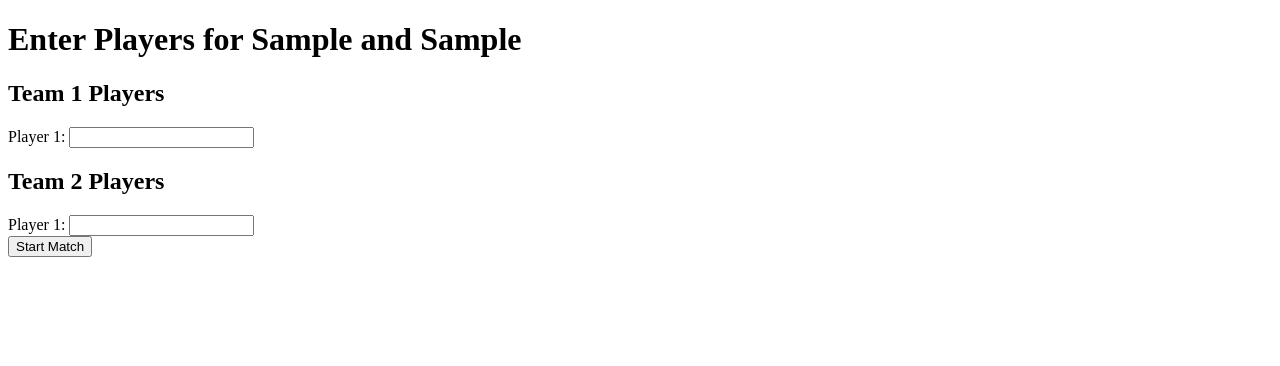
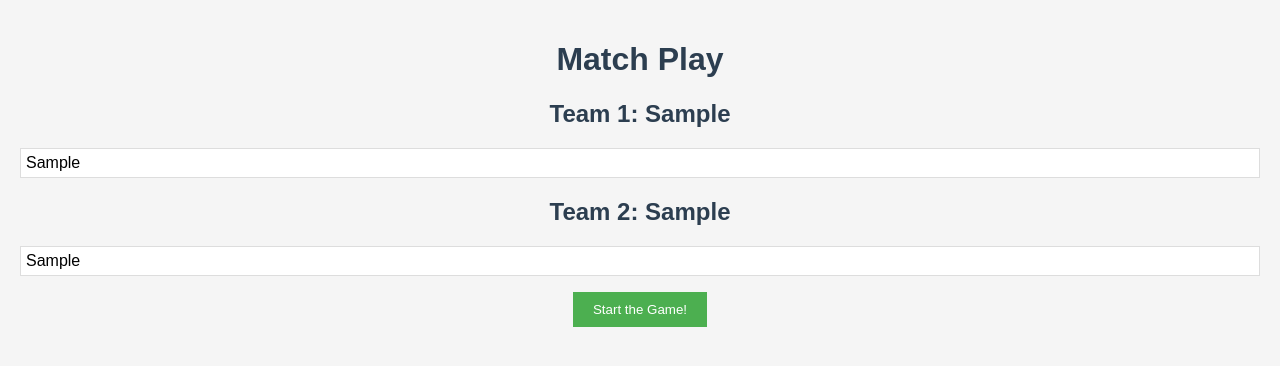
Before and after one commit to sourab777karad/SportsMate, a Flask app: template frontend/templates/match_play.html in a window 1280 px wide. Shown: the top 366 px of the page. Run offline with Flask 3, Linux system fonts and the light colour scheme; the template is opened without the code that fills it: most values are stand-ins (such as "Sample title", 1, 10 or a date in 2020).

Commit message:
Toss Updated

```diff
--- a/backend/app.py
+++ b/backend/app.py
@@ -2,10 +2,11 @@ import random
 from flask import Flask, render_template, request, redirect, url_for, session
 from Cricket_logic import start_match, enter_players, toss_winner, update_batters, update_bowler, mark_out, get_match_data, match_data
 
+
 # Initialize the Flask app
 app = Flask(__name__, template_folder='../frontend/templates')
 
-
+app.secret_key = 'b8c9f4e5a6d7e8f9c0b1a2d3e4f5g6h7'
 # Define a route for the homepage
 @app.route('/')
 def home():
@@ -93,33 +94,57 @@ def start_toss():
     # Redirect to match play page
     return render_template('match_play.html', match_data=match_data)
 
+@app.route('/setup_match', methods=['POST'])
+def setup_match():
+    # Get team names and total players from the form
+    team1 = request.form.get('team1', '').strip()  # Get and clean input
+    team2 = request.form.get('team2', '').strip()
+    total_players = int(request.form.get('total_players', 0))
+
+    # Validate input
+    if not team1 or not team2:
+        return "Error: Team names cannot be empty.", 400
+
+    # Store in the session
+    session['match_data'] = {
+        'team1': team1,
+        'team2': team2,
+        'total_players': total_players,
+        'winner': ''
+    }
+
+    print("DEBUG: match_data stored in session:", session['match_data'])  # Debugging
+
+    # Redirect to the toss page
+    return redirect(url_for('toss'))
+
 @app.route('/toss', methods=['GET', 'POST'])
 def toss():
-    # Ensure session contains team names
-    if 'team1' not in session:
-        session['team1'] = 'Team A'
-    if 'team2' not in session:
-        session['team2'] = 'Team B'
+    # Ensure match_data exists in the session
+    if 'match_data' not in session:
+        return "Error: Match data not found. Please set up the match first.", 400
 
-    match_data = {
-        'team1': session['team1'],
-        'team2': session['team2'],
-        'winner': ''  # Winner is empty initially
-    }
-
-    print("DEBUG: match_data =", match_data)  # Debug print to check data
+    match_data = session['match_data']
 
     if request.method == 'POST':
-        # Perform toss logic
+        # Perform the toss
         match_data['winner'] = random.choice([match_data['team1'], match_data['team2']])
-        session['winner'] = match_data['winner']  # Save the winner in the session
+        session['match_data'] = match_data  # Update session with the winner
 
-        print("DEBUG: Winner =", match_data['winner'])  # Debug print for winner
+        print("DEBUG: Winner:", match_data['winner'])  # Debugging
 
         return render_template('toss.html', match_data=match_data)
 
-    # For GET requests, pass match_data without a winner
+    # Render the toss page with the current match data
     return render_template('toss.html', match_data=match_data)
+
+@app.route('/start_match', methods=['POST'])
+def start_match():
+    if 'match_data' not in session:
+        return "Error: Match data is missing!", 400
+
+    match_data = session['match_data']
+    return render_template('match_play.html', match_data=match_data)
 
 @app.route('/team_players')
 def team_players():
@@ -130,21 +155,6 @@ def match_play():
     # Your function code
     return render_template('match_play.html')
 
-@app.route('/start_match', methods=['POST'])
-def start_match():
-    # Ensure match_data is available in the session
-    if 'team1' not in session or 'team2' not in session:
-        return "Error: Match data is missing!", 400  # Handle missing data gracefully
-
-    # Retrieve the data from the session
-    match_data = {
-        'team1': session['team1'],
-        'team2': session['team2'],
-        'winner': session.get('winner', None)  # Optional: Use .get() for safety
-    }
-
-    # Pass match_data to the match_play template
-    return render_template('match_play.html', match_data=match_data)
 
 
 if __name__ == '__main__':
--- a/frontend/templates/match_play.html
+++ b/frontend/templates/match_play.html
@@ -1,27 +1,69 @@
 <!DOCTYPE html>
 <html lang="en">
-  <head>
-    <meta charset="UTF-8" />
-    <meta name="viewport" content="width=device-width, initial-scale=1.0" />
-    <title>Enter Players</title>
-  </head>
-  <body>
-    <h1>Enter Players for {{ match_data.team1 }} and {{ match_data.team2 }}</h1>
+<head>
+    <meta charset="UTF-8">
+    <meta name="viewport" content="width=device-width, initial-scale=1.0">
+    <title>Match Play</title>
+    <style>
+        body {
+            font-family: Arial, sans-serif;
+            background-color: #f5f5f5;
+            padding: 20px;
+            margin: 0;
+        }
 
-    <h2>Team 1 Players</h2>
-    <form action="{{ url_for('enter_players') }}" method="POST">
-      {% for i in range(1, match_data.total_players + 1) %}
-      <label for="team1_player{{ i }}">Player {{ i }}:</label>
-      <input type="text" name="team1_player{{ i }}" required /><br />
-      {% endfor %}
+        h1, h2 {
+            text-align: center;
+            color: #2c3e50;
+        }
 
-      <h2>Team 2 Players</h2>
-      {% for i in range(1, match_data.total_players + 1) %}
-      <label for="team2_player{{ i }}">Player {{ i }}:</label>
-      <input type="text" name="team2_player{{ i }}" required /><br />
-      {% endfor %}
+        .team {
+            margin-bottom: 20px;
+        }
 
-      <button type="submit">Start Match</button>
-    </form>
-  </body>
+        .player-list {
+            list-style-type: none;
+            padding: 0;
+        }
+
+        .player-list li {
+            padding: 5px;
+            background: #fff;
+            margin-bottom: 5px;
+            border: 1px solid #ddd;
+        }
+
+        .start-btn {
+            display: block;
+            margin: 0 auto;
+            padding: 10px 20px;
+            background-color: #4CAF50;
+            color: white;
+            border: none;
+            cursor: pointer;
+        }
+
+        .start-btn:hover {
+            background-color: #45a049;
+        }
+    </style>
+</head>
+<body>
+    <h1>Match Play</h1>
+    <h2>Team 1: {{ match_data['team1'] }}</h2>
+    <ul class="player-list">
+        {% for i in range(match_data['total_players']) %}
+        <li>{{ match_data.get('team1_player' + (i + 1)|string, 'Player ' + (i + 1)|string) }}</li>
+        {% endfor %}
+    </ul>
+
+    <h2>Team 2: {{ match_data['team2'] }}</h2>
+    <ul class="player-list">
+        {% for i in range(match_data['total_players']) %}
+        <li>{{ match_data.get('team2_player' + (i + 1)|string, 'Player ' + (i + 1)|string) }}</li>
+        {% endfor %}
+    </ul>
+
+    <button class="start-btn">Start the Game!</button>
+</body>
 </html>
```
Also changed, not shown: frontend/templates/toss.html (+23 -39 lines).
